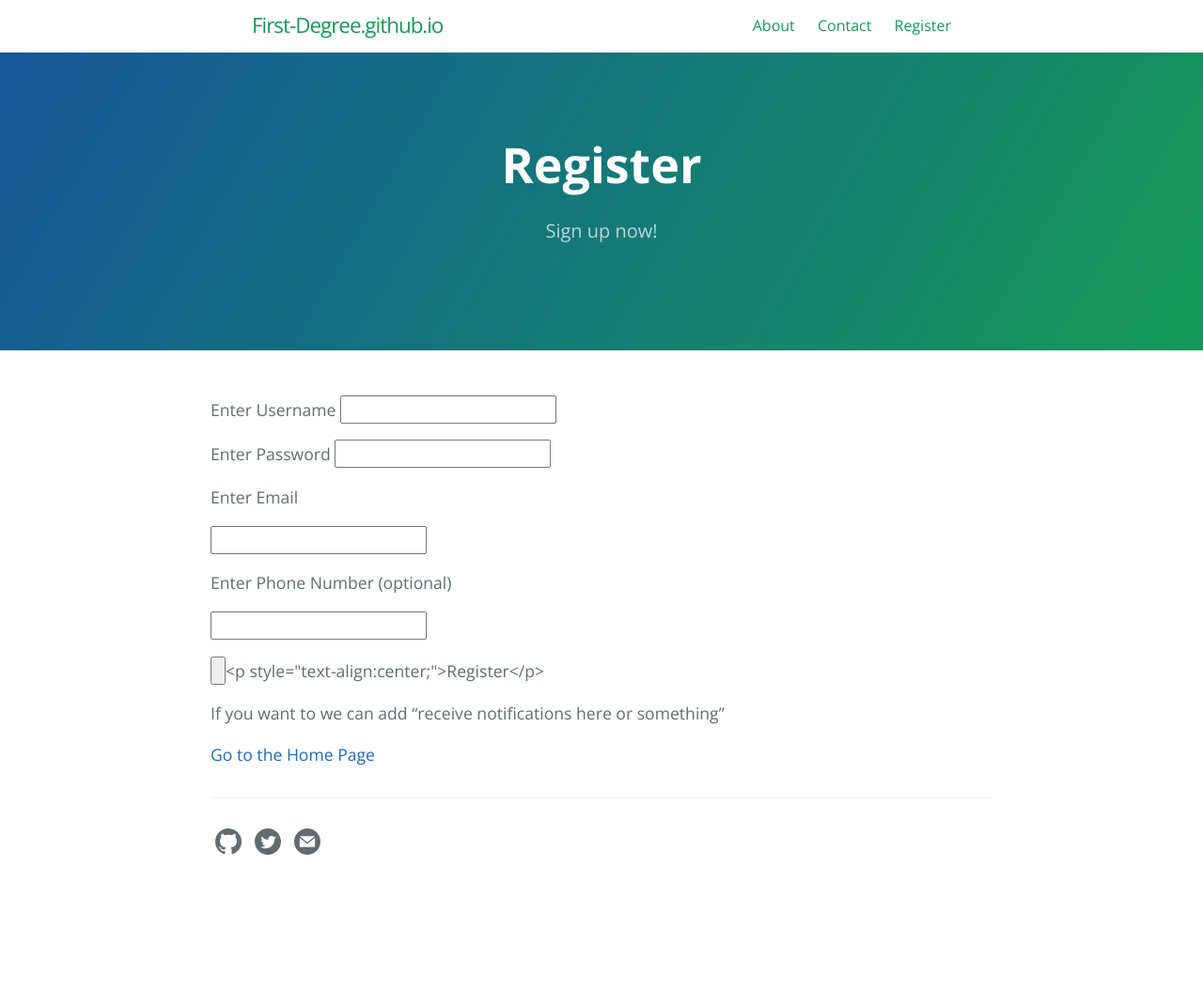
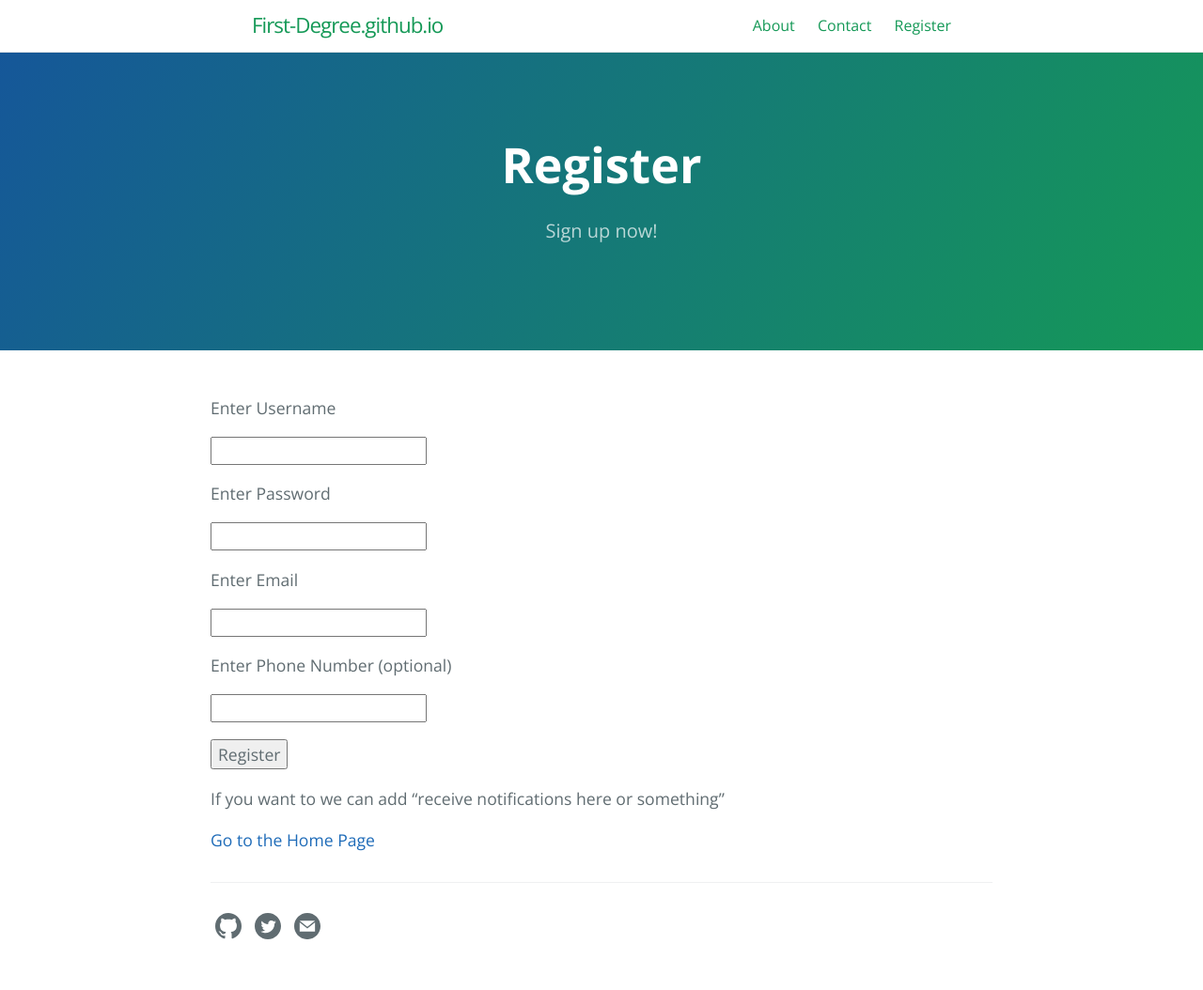
Before and after one commit to garciat20/First-Degree.github.io, a Jekyll site: the page built from now.md, in a window 1280 px wide. Shown: the whole page at 94% size. Built offline with Jekyll 4.4.1, drawn with Linux system fonts in a browser that asks for light colours; before the commit the page ends 964 px from its top, so only the background shows below that.

Commit message:
trying to get this register button working

```diff
--- a/now.md
+++ b/now.md
@@ -8,10 +8,12 @@ order: 2
 ---
 
 Enter Username
-<input type="email">
+
+<input type="text">
 
 Enter Password
-<input type="email">
+
+<input type="password">
 
 Enter Email
 
@@ -21,7 +23,7 @@ Enter Phone Number (optional)
 
 <input type="number">
 
-<input type="button"><p style="text-align:center;">Register</p>
+<button type="submit" class="registerbtn">Register</button>
 
 
 If you want to we can add "receive notifications here or something"
```
